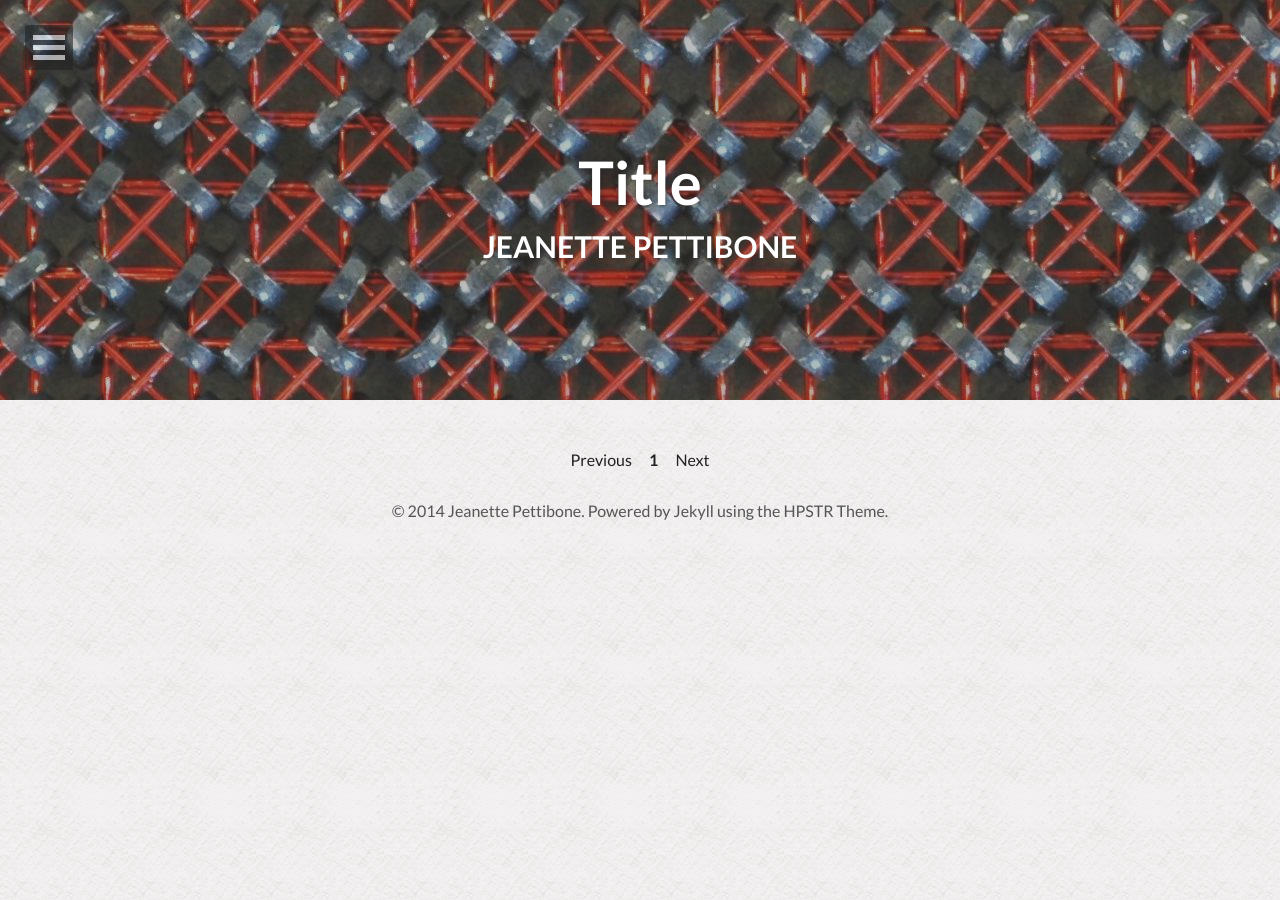
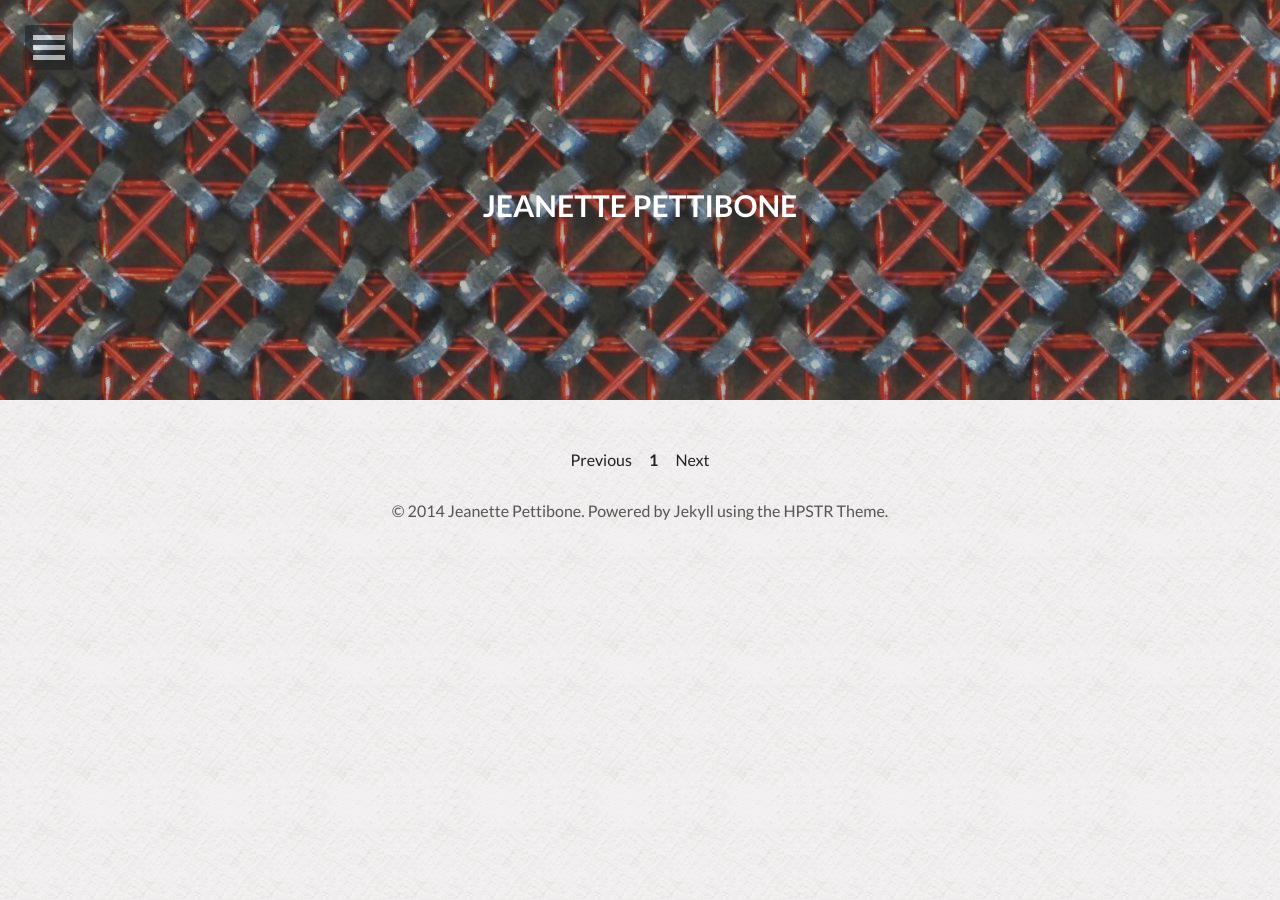
Before and after one commit to jgpettibone/jgpettibone.github.io, a Jekyll site: the page built from index.html, in a window 1280 px wide. Built offline with Jekyll 4.4.1, drawn with Linux system fonts in a browser that asks for light colours; nearby versions of some CDN libraries; the list of posts is cut into pages by our own code.

Commit message:
Update _config.yml

```diff
--- a/_config.yml
+++ b/_config.yml
@@ -1,5 +1,5 @@
-title:            Title
-description:      Description
+title:
+description:
 disqus_shortname:
 #Your site's domain goes here. Leave localhost server or blank when working locally.
 #url:               localhost:4000
```
